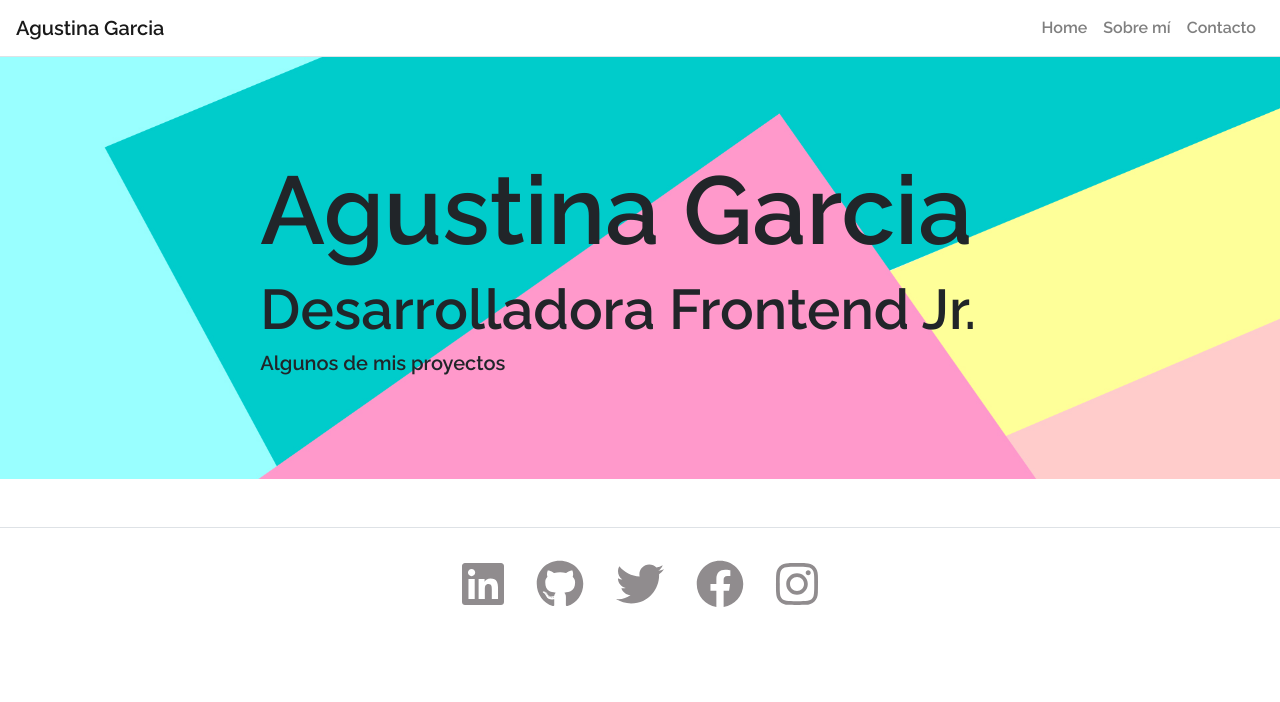
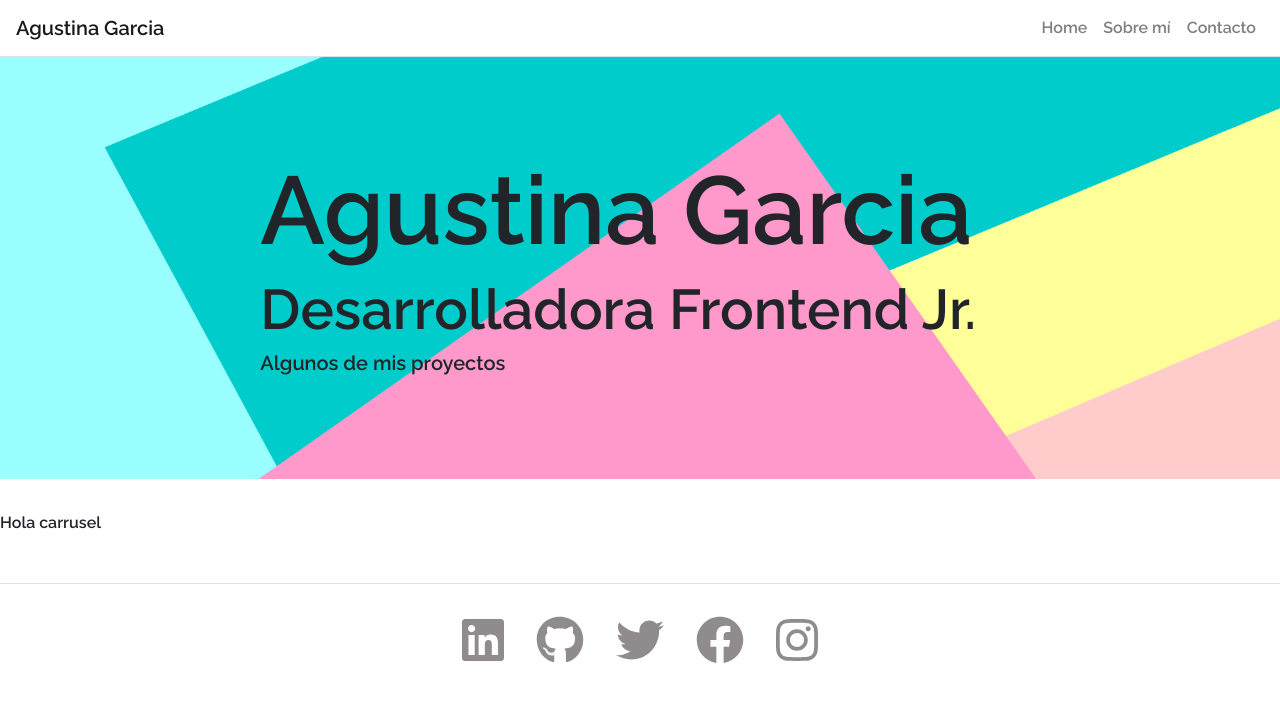
Before and after one commit to agusgarcia17/personal-page-react, a React (Create React App) app: page / in a window 1280 px wide. Shown: the top 702 px of the page. Built offline with nearby package versions, Linux system fonts and the light colour scheme.

Commit message:
nuevo componente

```diff
--- a/src/components/Carousel.js
+++ b/src/components/Carousel.js
@@ -0,0 +1,24 @@
+import React from 'react';
+
+class Carousel extends React.Component {
+
+    constructor(props){
+        super (props);
+
+        this.state = {
+
+        }
+
+    }
+
+    render (){
+        return (
+            <div> Hola carrusel</div>
+        )
+    }
+
+
+
+}
+
+export default Carousel;
--- a/src/pages/HomePage.js
+++ b/src/pages/HomePage.js
@@ -1,10 +1,15 @@
 import React from 'react';
 import Banner from '../components/Banner';
+import Carousel from '../components/Carousel';
 
 function HomePage (props){
 
     return (
+        <div>
         <Banner title={props.title} subtitle={props.subtitle} content={props.content}/>
+
+        <Carousel/>
+        </div>
     )
 
 
```
